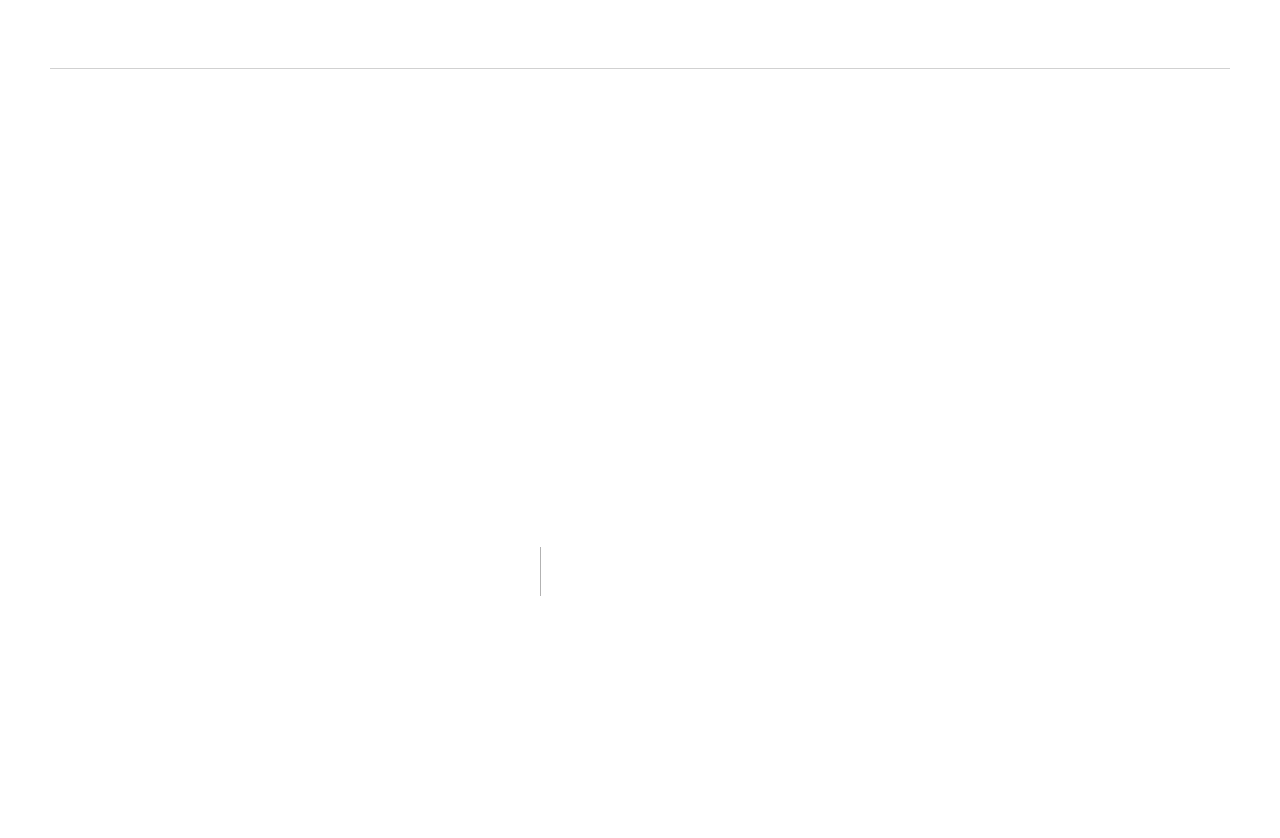
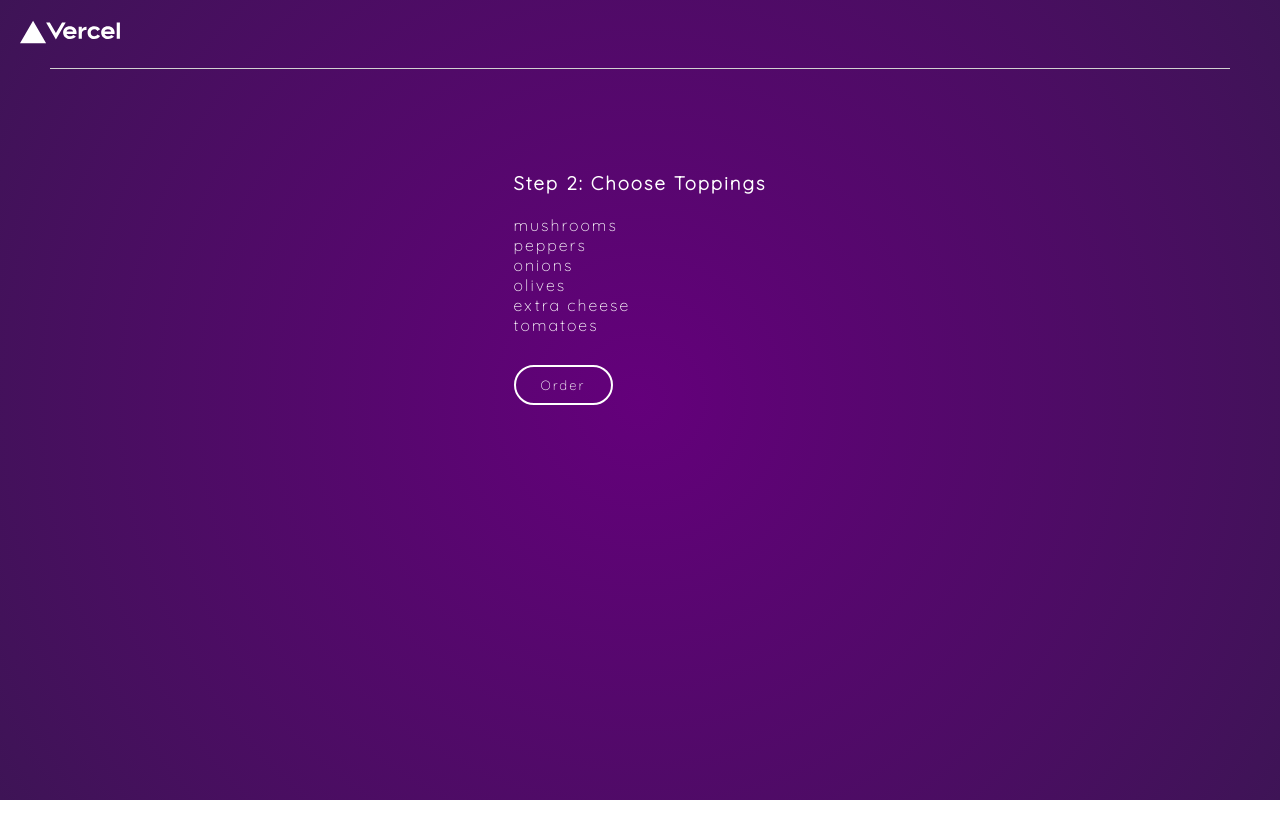
Before and after one commit to Dhannyphantom/vercel-pizza-joint, a Next.js app: page /toppings in a window 1280 px wide. Before the commit this address had no page. Shown: the top 838 px of the page. After the commit the page ends 800 px from the top, so only its background shows below. Built offline with nearby package versions, Linux system fonts and the light colour scheme.

Commit message:
Topping Component starter setup done

```diff
--- a/components/Toppings/Toppings.js
+++ b/components/Toppings/Toppings.js
@@ -1,8 +1,7 @@
 import React from "react";
-import { Link } from "next/link";
+import Link from "next/link";
 import styles from "./Toppings.module.css";
 
-const Toppings = ({ addTopping, pizza }) => {
 let toppings = [
   "mushrooms",
   "peppers",
@@ -12,6 +11,7 @@ const Toppings = ({ addTopping, pizza }) => {
   "tomatoes",
 ];
 
+const Toppings = ({ addTopping, pizza = { toppings: "mushrooms" } }) => {
   return (
     <div className={styles.container}>
       <h3>Step 2: Choose Toppings</h3>
@@ -26,8 +26,8 @@ const Toppings = ({ addTopping, pizza }) => {
         })}
       </ul>
 
-      <Link to="/order">
-        <button>Order</button>
+      <Link href="/order">
+        <button className={styles.orderBtn}>Order</button>
       </Link>
     </div>
   );
--- a/components/Toppings/Toppings.module.css
+++ b/components/Toppings/Toppings.module.css
@@ -0,0 +1,7 @@
+.container > h3 {
+  margin-bottom: 20px;
+}
+
+.orderBtn {
+  margin-top: 30px;
+}
--- /dev/null
+++ b/pages/toppings/index.js
@@ -0,0 +1,7 @@
+import Toppings from "../../components/Toppings/Toppings";
+
+function ToppingsPage() {
+  return <Toppings />;
+}
+
+export default ToppingsPage;
```
Lines whose indentation alone changed are shown as unchanged.
